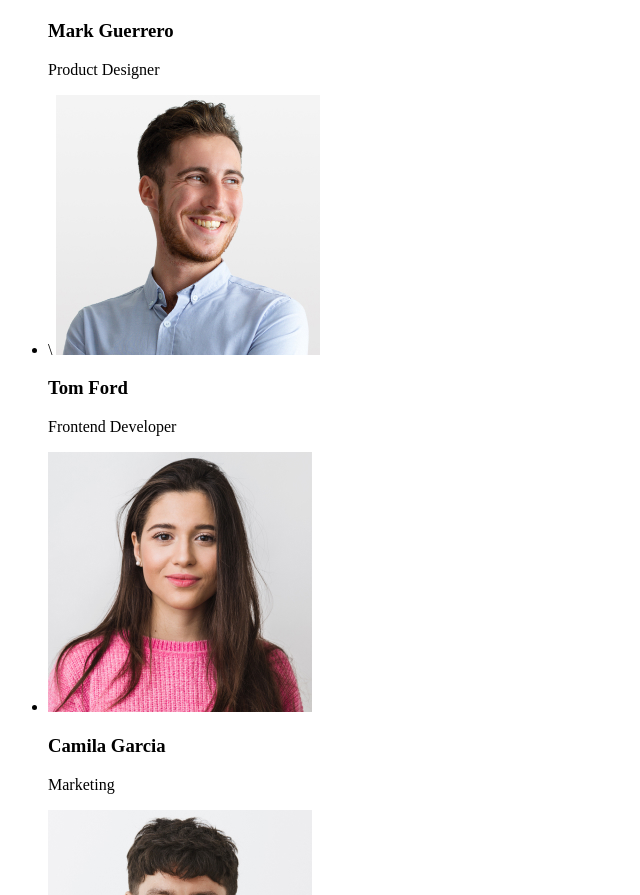
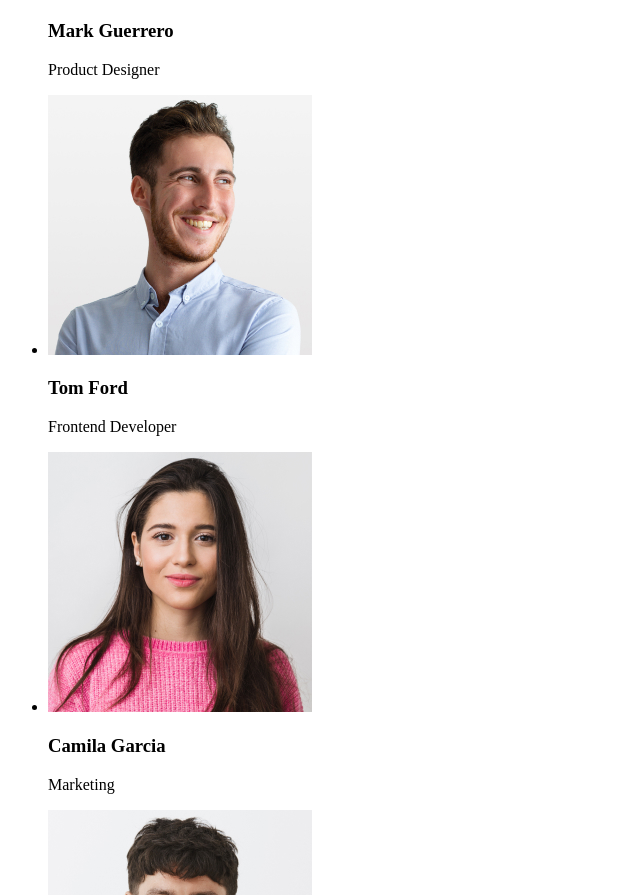
Before and after one commit to Alyonka556/goit-home-work-2, a plain HTML site: page index.html in a window 1280 px wide. Shown: the part 1902-2797 px from the top of the page, without its empty margins (0-640 px from the left). Drawn offline with Linux system fonts and the light colour scheme.

Commit message:
update index.html

```diff
--- a/index.html
+++ b/index.html
@@ -7,134 +7,207 @@
   </head>
 
     <body>
+
         <header>
+
             <nav>
+
                 <a href="./index.html">WebStudio</a>
+
                 <ul>
+
                     <li>
                         <a href="./index.html">Studio</a>
                     </li>
+
                     <li>
                         <a href="./index.html">Portfolio</a>
                     </li>
+
                     <li>
                         <a href="./index.html">Contacts</a>
                     </li>
+
                 </ul>
 
             </nav>
 
             <address>
+
                 <ul>
+
                     <li>
                         <a href="mailto:info@devstudio.com">info@devstudio.com</a>
                     </li>
+
                     <li>
                         <a href="tel:+110001111111">+11 (000) 111-11-11</a>
                     </li>
+
                 </ul>
 
             </address>
 
         </header>
+
         <main>
+
             <section>
+
                 <h1>Effective Solutions for Your Business</h1>
+
                 <button type="button">Order Service</button>
+
             </section>
+
             <section>
+
                 <h2>Привіт</h2>
+
                 <ul>
+
                     <li>
                         <h3>Strategy</h3>
+
                         <p>Our goal is to identify the business problem to walk away with the perfect and creative solution.</p>
                     </li>
+
                     <li>
                         <h3>Punctuality</h3>
+
                         <p>Bring the key message to the brand's audience for the best price within the shortest possible time.</p>
                     </li>
+
                     <li>
                         <h3>Diligence</h3>
+
                         <p>Research and confirm brands that present the strongest digital growth opportunities and minimize risk.</p>
                     </li>
+
                     <li>
                         <h3>Technologies</h3>
+
                         <p>Design practice focused on digital experiences. We bring forth a deep passion for problem-solving.</p>
                     </li>
+
                 </ul>
             </section>
+
             <section>
+
                 <h2>What are we doing</h2>
+
                 <ul>
+
                     <li>
+
                         <img
                           src="./images/img1.jpg"
                           alt="Rectangle 71"
                           width="360"
                         />
+
                     </li>
+
                     <li>
+
                         <img
                           src="./images/img2.jpg"
                           alt="img 2"
                           width="360"
                         />
+
                     </li>
+
                     <li>
+
                         <img
                           src="./images/img3.jpg"
                           alt="img 3"
                           width="360"
                         />
+
                     </li>
                 </ul>
+
             </section>
+
             <section>
+
                 <h2> Our Team</h2>
+
                 <ul>
+
                     <li>
+
                         <img
                           src="./images/team-card1.jpg"
                           alt="Team Card 1"
                           width="264"
                         />
+
                         <h3>Mark Guerrero</h3>
+
                         <p>Product Designer</p>
+
                     </li>
-                    <li>\
+
+                    <li>
+
                         <img
                           src="./images/team-card2.jpg"
                           alt="Team Card 2"
                           width="264"
                         />
+
                         <h3>Tom Ford</h3>
+
                         <p>Frontend Developer</p>
+
                     </li>
+
                     <li>
+
                         <img
+
                           src="./images/team-card3.jpg"
                           alt="Team Card 3"
                           width="264"
                         />
+
                         <h3>Camila Garcia</h3>
+
                         <p>Marketing</p>
+
                     </li>
+
                     <li>
+
                         <img
                           src="./images/team-card4.jpg"
                           alt="Team Card 4"
                           width="264"
                         />
+
                         <h3>Daniel Wilson</h3>
+
                         <p>UI Designer</p>
+
                     </li>
+
                 </ul>
+
             </section>
+
         </main>
+
         <footer>
+
             <a href="./index.html">WebStudio</a>
             <p>Increase the flow of customers and sales for your business with digital marketing & growth solutions.</p>
+
         </footer>
+
     </body>
 
 </html>
```
